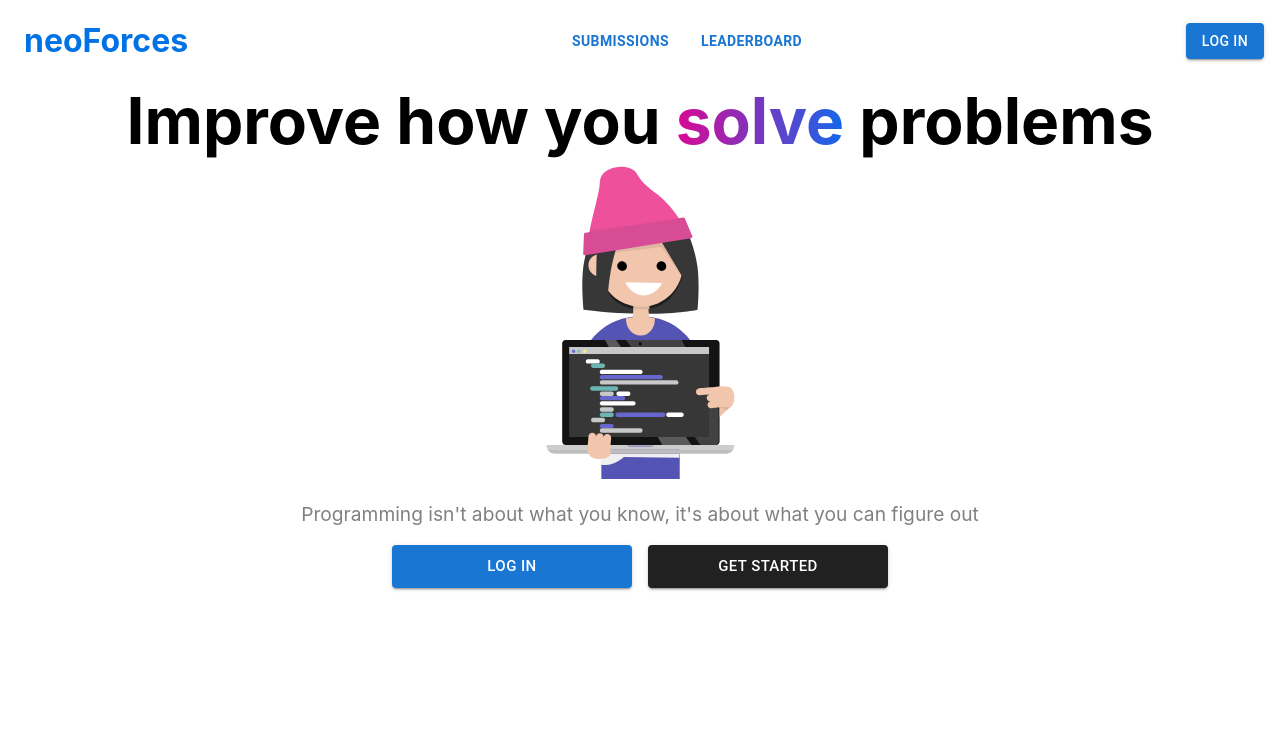
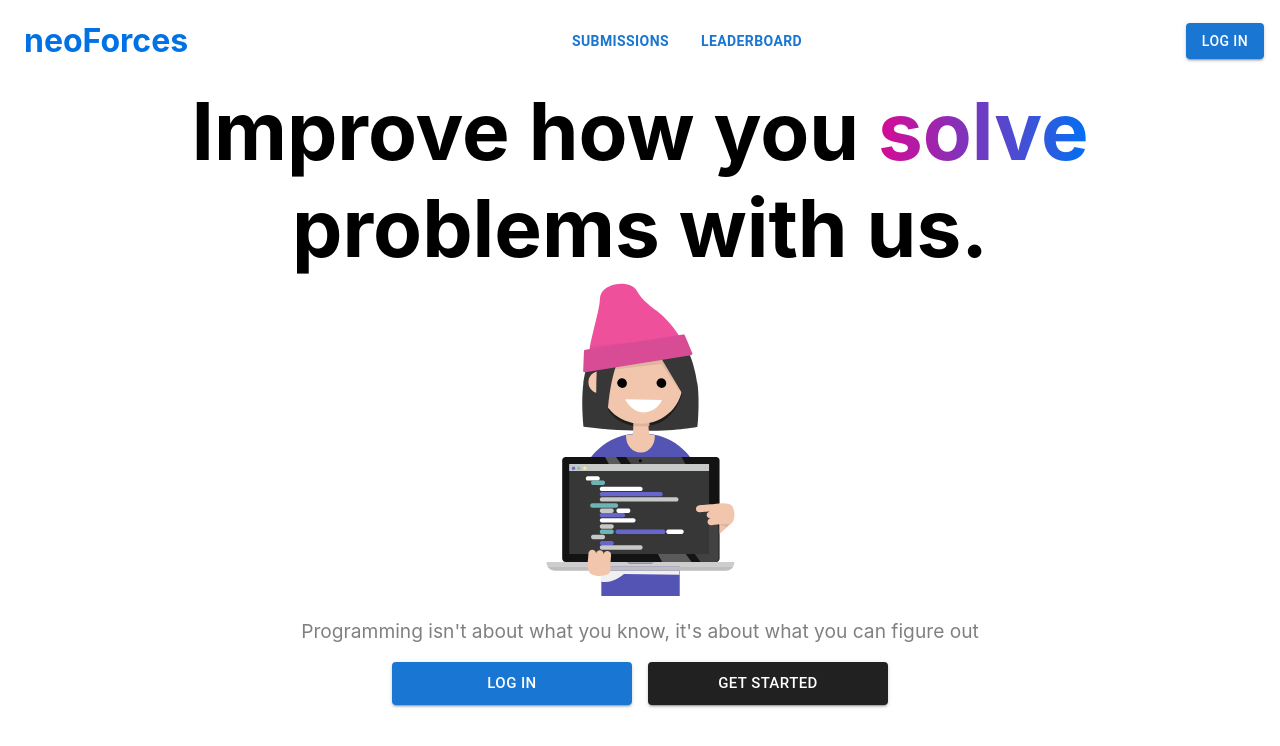
Before and after one commit to Shailseen/my-prep, a React (Create React App) app: page / in a window 1280 px wide. Shown: the top 746 px of the page. Built offline with nearby package versions, Linux system fonts and the light colour scheme; no server answers; the database is empty; a small style sheet from the web is missing.

Commit message:
style: add style to logo

```diff
--- a/src/routes/LandingPage/LandingPage.jsx
+++ b/src/routes/LandingPage/LandingPage.jsx
@@ -37,7 +37,7 @@ export default function LandingPage() {
           {" "}
           solve{" "}
         </span>
-        problems
+        problems with us.
       </div>
       <img
         style={{ margin: "0rem auto", width: "100%", height: "20rem" }}
--- a/src/routes/LandingPage/LandingPage.module.css
+++ b/src/routes/LandingPage/LandingPage.module.css
@@ -1,5 +1,5 @@
 .header {
-    font-size: 4rem;
+    font-size: 5rem;
     font-weight: bolder;
     margin-left: auto;
     margin-right: auto;
--- a/src/routes/Questions/Questions.jsx
+++ b/src/routes/Questions/Questions.jsx
@@ -6,7 +6,7 @@ import { useEffect } from "react";
 
 export const Questions = () => {
   useEffect(() => {
-    document.title = "NEOFORCES | QUESTTIONS";
+    document.title = "NEOFORCES | QUESTIONS";
   })
   const {data} = useQuestion()
   return (
```
Also changed, not shown: 1 other file (tests, documents, lock files or other folders).
